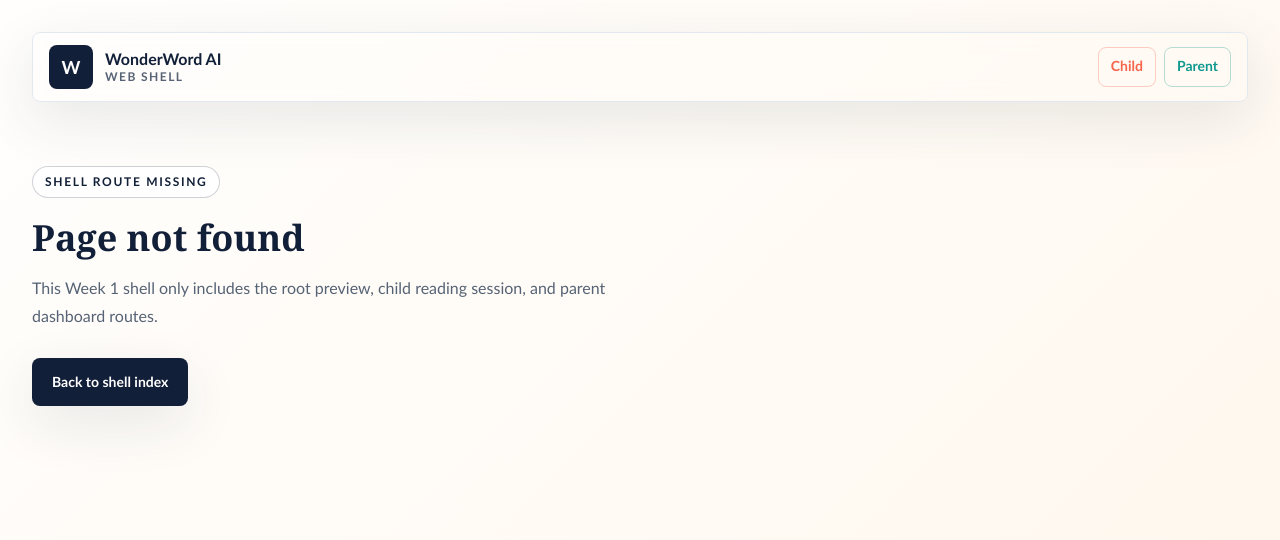
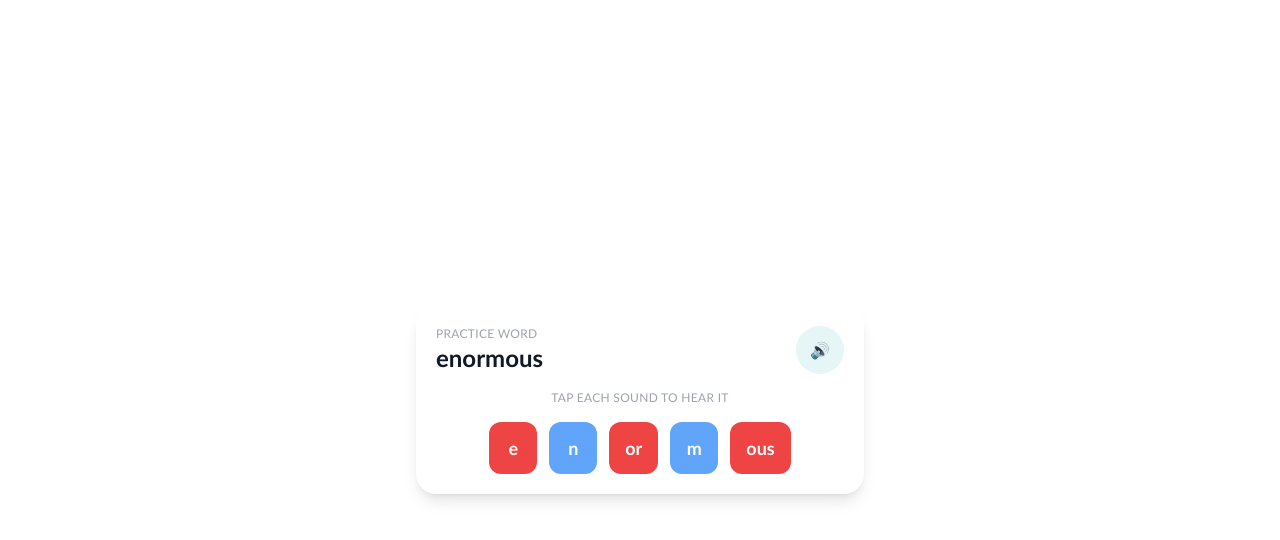
Before and after one commit to WonderWord-DEV-Team/WonderWordAI, a Next.js app in the folder apps/web/: page /dev-phonics-speech-test in a window 1280 px wide. Before the commit this address had no page. Shown: the top 540 px of the page. Built offline with nearby package versions, Linux system fonts and the light colour scheme.

Commit message:
feat: add PhonicsTabContent with Web Speech API pronunciation

```diff
--- /dev/null
+++ b/apps/web/app/dev-phonics-speech-test/page.tsx
@@ -0,0 +1,19 @@
+import PhonicsTabContent from "@/components/child/PhonicsTabContent";
+
+export default function PhonicsSpeechTestPage() {
+  const phonemes = [
+    { text: "e", type: "vowel" as const },
+    { text: "n", type: "consonant" as const },
+    { text: "or", type: "vowel" as const },
+    { text: "m", type: "consonant" as const },
+    { text: "ous", type: "vowel" as const },
+  ];
+
+  return (
+    <div className="min-h-screen bg-white flex items-center justify-center p-8">
+      <div className="w-full max-w-md bg-white rounded-[20px] shadow-lg p-5">
+        <PhonicsTabContent word="enormous" phonemes={phonemes} />
+      </div>
+    </div>
+  );
+}
--- /dev/null
+++ b/apps/web/components/child/PhonicsTabContent.tsx
@@ -0,0 +1,60 @@
+"use client";
+
+type Phoneme = {
+  text: string;
+  type: "vowel" | "consonant";
+};
+
+type PhonicsTabContentProps = {
+  word: string;
+  phonemes: Phoneme[];
+};
+
+export default function PhonicsTabContent({ word, phonemes }: PhonicsTabContentProps) {
+  const speak = (text: string) => {
+    if (typeof window === "undefined" || !window.speechSynthesis) return;
+    const utterance = new SpeechSynthesisUtterance(text);
+    utterance.rate = 0.8; // slightly slower, better for kids learning phonics
+    utterance.lang = "en-US";
+    window.speechSynthesis.speak(utterance);
+  };
+
+  return (
+    <div className="flex flex-col gap-4">
+      <div className="flex items-center justify-between">
+        <div>
+          <p className="text-xs text-gray-400 uppercase tracking-wide">
+            Practice word
+          </p>
+          <p className="text-2xl font-bold text-gray-900">{word}</p>
+        </div>
+        <button
+          aria-label={`Play pronunciation of ${word}`}
+          onClick={() => speak(word)}
+          className="w-12 h-12 min-h-[48px] bg-[#E6F5F6] rounded-full flex items-center justify-center text-[#008C9A]"
+        >
+          🔊
+        </button>
+      </div>
+
+      <p className="text-xs text-gray-400 uppercase tracking-wide text-center">
+        Tap each sound to hear it
+      </p>
+
+      <div className="flex justify-center gap-3 flex-wrap">
+        {phonemes.map((p, i) => (
+          <button
+            key={i}
+            onClick={() => speak(p.text)}
+            aria-label={`Play sound: ${p.text}`}
+            className={`px-4 py-3 rounded-xl text-white text-lg font-semibold min-h-[48px] min-w-[48px] active:scale-95 transition ${
+              p.type === "vowel" ? "bg-red-500" : "bg-blue-400"
+            }`}
+          >
+            {p.text}
+          </button>
+        ))}
+      </div>
+    </div>
+  );
+}
```
